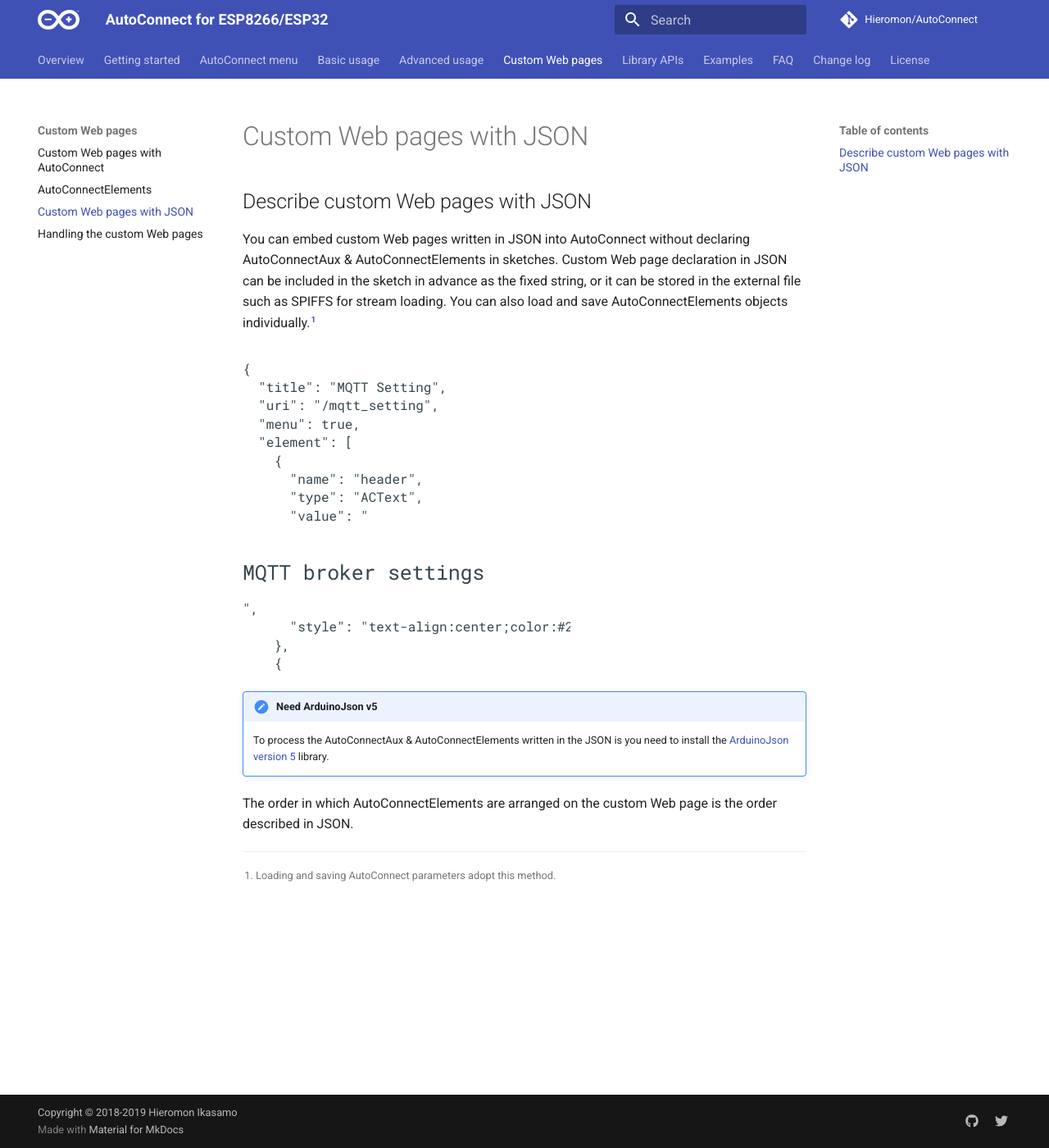
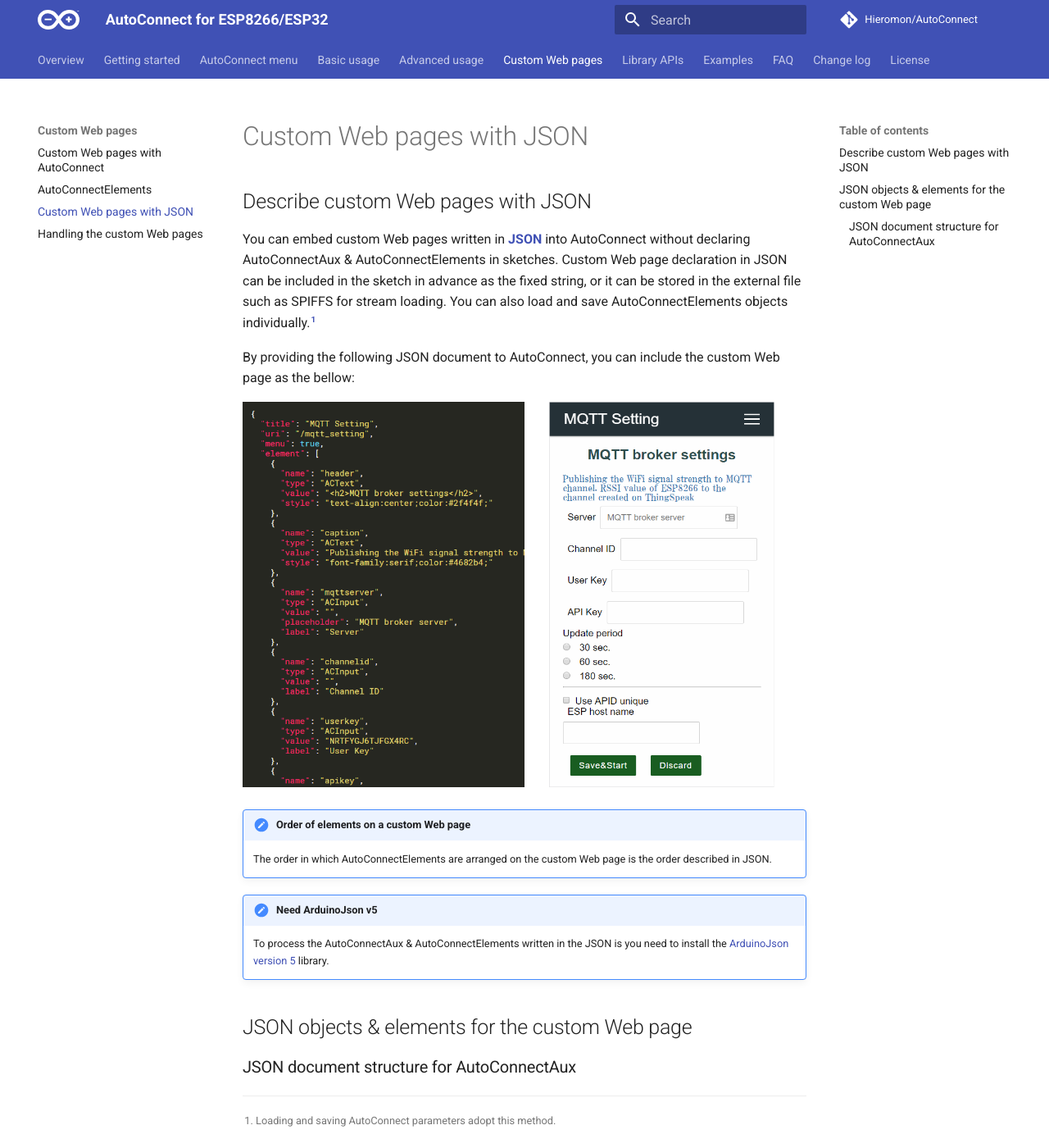
Before and after one commit to Hieromon/AutoConnect, an MkDocs documentation site: the page built from mkdocs/acjson.md, in a window 1280 px wide and 1400 px high. Shown: the whole window at 82% size. Built offline with MkDocs 1.6.1 and Material for MkDocs 9.7.7, drawn with Linux system fonts in a browser that asks for light colours; comment, search, counter and statistics services are not loaded; some of the changed text lies outside the part shown.

Commit message:
Under the work of v0.9.7 documentation

````diff
--- a/mkdocs/acjson.md
+++ b/mkdocs/acjson.md
@@ -1,100 +1,20 @@
 ## Describe custom Web pages with JSON
 
-You can embed custom Web pages written in JSON into AutoConnect without declaring AutoConnectAux &amp; AutoConnectElements in sketches. Custom Web page declaration in JSON can be included in the sketch in advance as the fixed string, or it can be stored in the external file such as SPIFFS for stream loading. You can also load and save AutoConnectElements objects individually.[^1]
-
-<div class="codehilite" style="overflow:auto;width:400px;height:400px;"><pre>
-{
-  "title": "MQTT Setting",
-  "uri": "/mqtt_setting",
-  "menu": true,
-  "element": [
-    {
-      "name": "header",
-      "type": "ACText",
-      "value": "<h2>MQTT broker settings</h2>",
-      "style": "text-align:center;color:#2f4f4f;"
-    },
-    {
-      "name": "caption",
-      "type": "ACText",
-      "value": "Publishing the WiFi signal strength to MQTT channel. RSSI value of ESP8266 to the channel created on ThingSpeak",
-      "style": "font-family:serif;color:#4682b4;"
-    },
-    {
-      "name": "mqttserver",
-      "type": "ACInput",
-      "value": "",
-      "placeholder": "MQTT broker server",
-      "label": "Server"
-    },
-    {
-      "name": "channelid",
-      "type": "ACInput",
-      "value": "",
-      "label": "Channel ID"
-    },
-    {
-      "name": "userkey",
-      "type": "ACInput",
-      "value": "NRTFYGJ6TJFGX4RC",
-      "label": "User Key"
-    },
-    {
-      "name": "apikey",
-      "type": "ACInput",
-      "value": "",
-      "label": "API Key"
-    },
-    {
-      "name": "period",
-      "type": "ACRadio",
-      "label": "Update period",
-      "value": [
-        "30 sec.",
-        "60 sec.",
-        "180 sec."
-      ],
-      "arrange": "vertical",
-      "checked": 1
-    },
-    {
-      "name": "newline",
-      "type": "ACElement",
-      "value": "<hr>"
-    },
-    {
-      "name": "uniqueid",
-      "type": "ACCheckbox",
-      "value": "unique",
-      "label": "Use APID unique",
-      "checked": false
-    },
-    {
-      "name": "hostname",
-      "type": "ACInput",
-      "label": "ESP host name",
-      "value": ""
-    },
-    {
-      "name": "save",
-      "type": "ACSubmit",
-      "value": "Save&Start",
-      "uri": "/mqtt_save"
-    },
-    {
-      "name": "discard",
-      "type": "ACSubmit",
-      "value": "Discard",
-      "uri": "/"
-    }
-  ]
-}
-```
-</pre></div>
+You can embed custom Web pages written in [**JSON**](https://www.json.org/index.html) into AutoConnect without declaring AutoConnectAux &amp; AutoConnectElements in sketches. Custom Web page declaration in JSON can be included in the sketch in advance as the fixed string, or it can be stored in the external file such as SPIFFS for stream loading. You can also load and save AutoConnectElements objects individually.[^1]
 
 [^1]:Loading and saving AutoConnect parameters adopt this method.
+
+By providing the following JSON document to AutoConnect, you can include the custom Web page as the bellow:
+
+<div style="float:left;width:50%;height:470px;overflow:auto"><img src="./images/ac_json.png"></div>
+<img style="margin-left:30px;width:40%;height:470px;" src="./images/ac_mqtt_setting.png">
+
+!!! note "Order of elements on a custom Web page"
+    The order in which AutoConnectElements are arranged on the custom Web page is the order described in JSON.
 
 !!! caution "Need ArduinoJson v5"
     To process the AutoConnectAux &amp; AutoConnectElements written in the JSON is you need to install the [ArduinoJson version 5](https://arduinojson.org/v5/doc/installation/) library.
 
-The order in which AutoConnectElements are arranged on the custom Web page is the order described in JSON.
+## JSON objects &amp; elements for the custom Web page
+
+### JSON document structure for AutoConnectAux
````
Also changed, not shown: mkdocs/acelements.md (+1 -1 lines), mkdocs/images/ac_json.png (added), mkdocs/images/ac_mqtt_setting.png (added), 1 other file.
